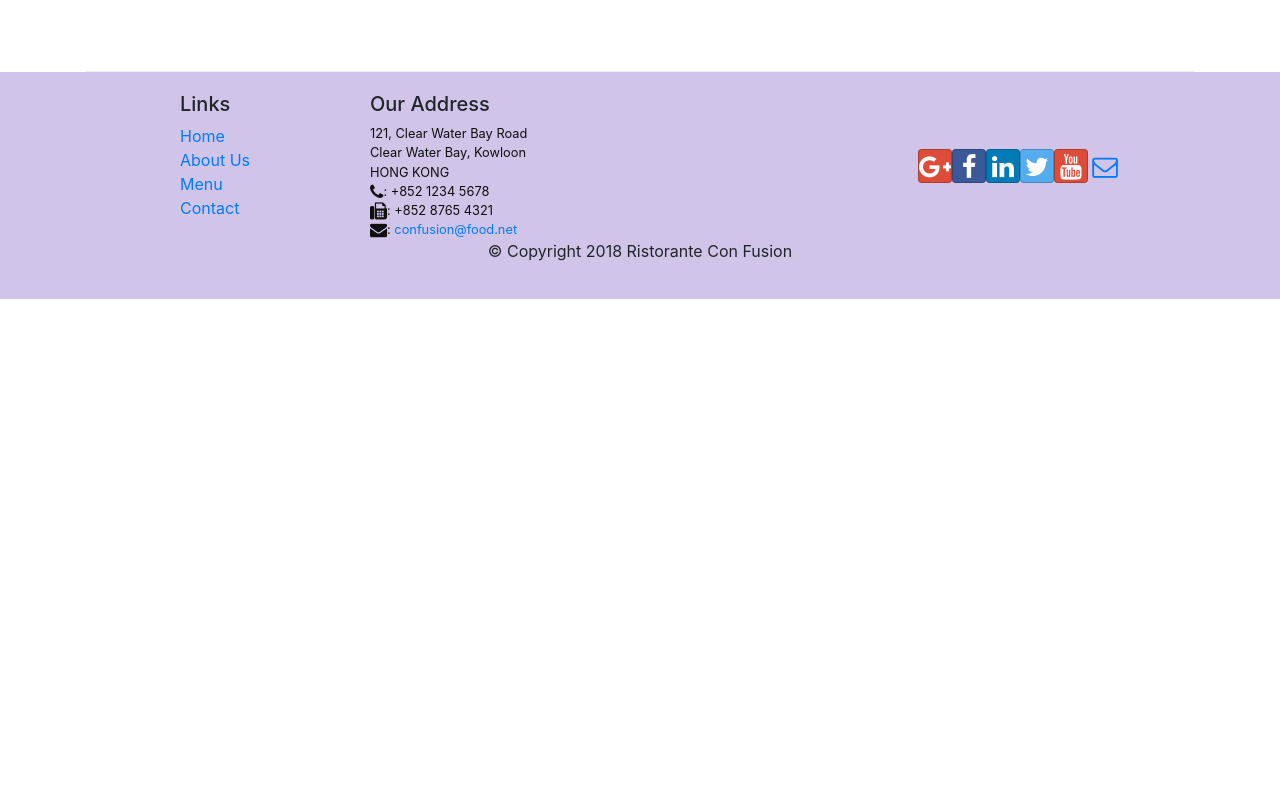
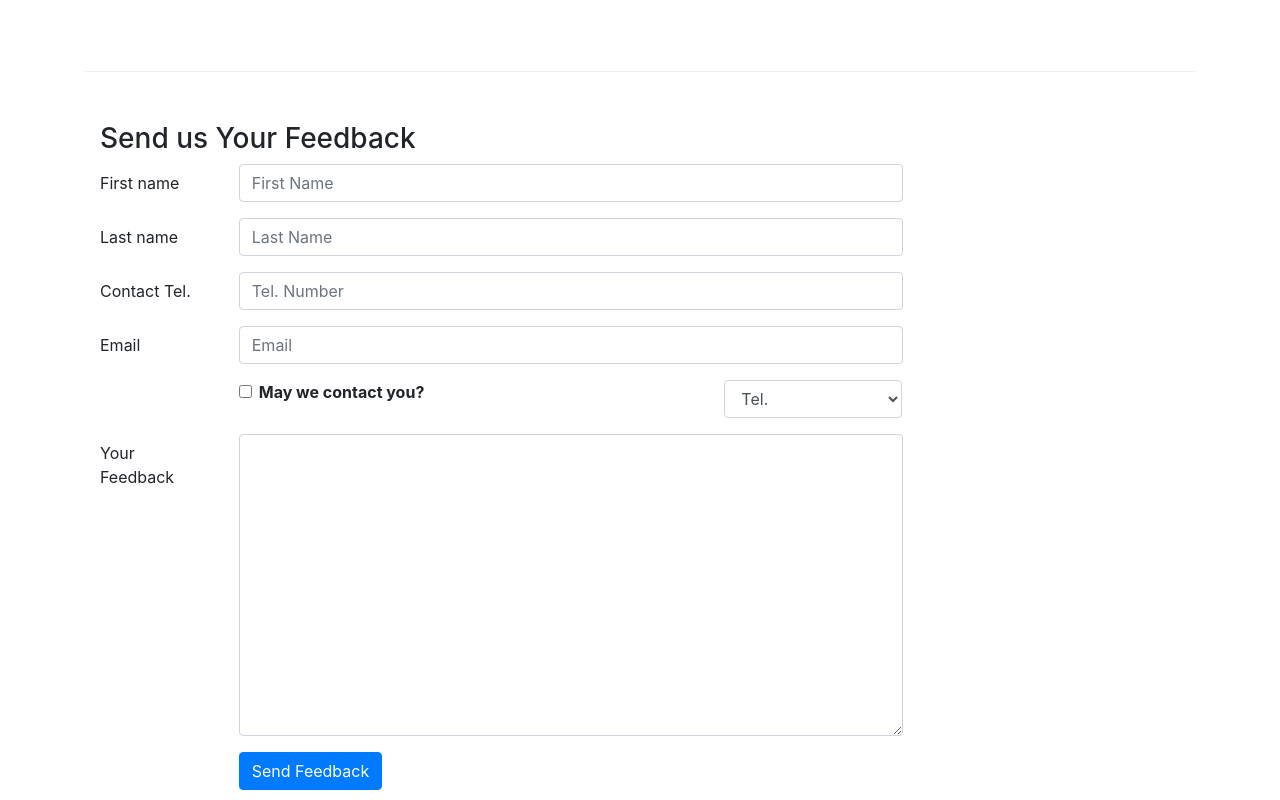
Before and after one commit to yohanchathuranga72565/React-confusion-app, a React (Create React App) app: page /contactus in a window 1280 px wide. Shown: the part 800-1600 px from the top of the page. Before the commit the page ends 1099 px from the top, so only its background shows below. Built offline with nearby package versions, Linux system fonts and the light colour scheme.

Commit message:
Controlled Forms

```diff
--- a/src/components/ContactComponent.js
+++ b/src/components/ContactComponent.js
@@ -1,7 +1,44 @@
-import React from 'react';
-import { Breadcrumb, BreadcrumbItem} from 'reactstrap';
+import React, {Component} from 'react';
+import { Breadcrumb, BreadcrumbItem, Button, Form, FormGroup, Label, Input, Col} from 'reactstrap';
 import { Link } from 'react-router-dom';
-function Contact(props) {
+
+class Contact extends Component {
+    constructor(props){
+        super(props);
+        this.state = {
+            firstname: '',
+            lastname: '',
+            telnum: '',
+            email: '',
+            agree: false,
+            contactType: 'Tel.',
+            message:''
+        }
+
+        this.handleSubmit = this.handleSubmit.bind(this);
+        this.handleInputChange = this.handleInputChange.bind(this);
+    }
+
+    handleInputChange(event) {
+        const target = event.target;
+        const value = target.type === 'checkbox'? target.checked : target.value;
+        const name = target.name;
+
+        this.setState({
+            [name]: value
+        });
+    }
+
+    handleSubmit(event){
+        console.log("Current Stste is: " + JSON.stringify(this.state));
+        alert("Current Stste is: " + JSON.stringify(this.state));
+        event.preventDefault();
+    }
+
+
+
+
+    render() {
         return(
             <div className="container">
                 <div className = "row">
@@ -42,8 +79,92 @@
                         </div>
                     </div>
                 </div>
+                <div className = "row row-content">
+                    <div className = "col-12">
+                        <h3>Send us Your Feedback</h3>
+                    </div>
+                    <div className="col-12 col-md-9">
+                        <Form onSubmit={this.handleSubmit}>
+                            <FormGroup row>
+                                <Label htmlFor = "firstname" md={2}>First name </Label>
+                                <Col md={10}>
+                                    <Input type = "text" id = "firstname" name = "firstname"
+                                     placeholder = "First Name"
+                                    value = {this.state.firstname}
+                                    onChange = {this.handleInputChange} />
+                                </Col>
+                            </FormGroup>
+                            <FormGroup row>
+                                <Label htmlFor = "lastname" md={2}>Last name </Label>
+                                <Col md={10}>
+                                    <Input type = "text" id = "lastname" name = "lastname"
+                                     placeholder = "Last Name"
+                                    value = {this.state.lastname}
+                                    onChange = {this.handleInputChange} />
+                                </Col>
+                            </FormGroup>
+                            <FormGroup row>
+                                <Label htmlFor = "telnum" md={2}>Contact Tel. </Label>
+                                <Col md={10}>
+                                    <Input type = "tel" id = "telnum" name = "telnum"
+                                     placeholder = "Tel. Number"
+                                    value = {this.state.telnum}
+                                    onChange = {this.handleInputChange} />
+                                </Col>
+                            </FormGroup>
+                            <FormGroup row>
+                                <Label htmlFor = "email" md={2}>Email</Label>
+                                <Col md={10}>
+                                    <Input type = "email" id = "email" name = "email"
+                                     placeholder = "Email"
+                                    value = {this.state.email}
+                                    onChange = {this.handleInputChange} />
+                                </Col>
+                            </FormGroup>
+                            <FormGroup row>
+                               <Col md ={{  size: 6, offset: 2 }}>
+                                   <FormGroup check>
+                                       <Label check>
+                                           <Input type = "checkbox" name = "agree"
+                                           checked = {this.state.agree}
+                                           onChange = {this.handleInputChange}
+                                           />
+                                           {' '} <strong>May we contact you?</strong>
+                                        </Label>
+                                    </FormGroup>
+                                </Col>
+                                <Col md ={{  size: 3, offset: 1 }}>
+                                    <Input type = "select" name = "contactType"
+                                        value = {this.state.contactType}
+                                        onChange = {this.handleInputChange}
+                                    >
+                                        <option>Tel.</option>
+                                        <option>Email</option>
+                                    </Input>
+                                </Col>
+                            </FormGroup>
+                            <FormGroup row>
+                                <Label htmlFor = "message" md={2}>Your Feedback</Label>
+                                <Col md={10}>
+                                    <Input type = "textarea" id = "message" name = "message"
+                                    rows = "12"
+                                    value = {this.state.message}
+                                    onChange = {this.handleInputChange} />
+                                </Col>
+                            </FormGroup>
+                            <FormGroup row>
+                                <Col md={{ size:10, offset: 2 }}>
+                                    <Button type = "submit" color = "primary">
+                                        Send Feedback
+                                    </Button>
+                                </Col>
+                            </FormGroup>
+                        </Form>
+                    </div>
+                </div>
             </div>
         );
     }
+}
 
 export default Contact;
```
Lines whose indentation alone changed are shown as unchanged.
